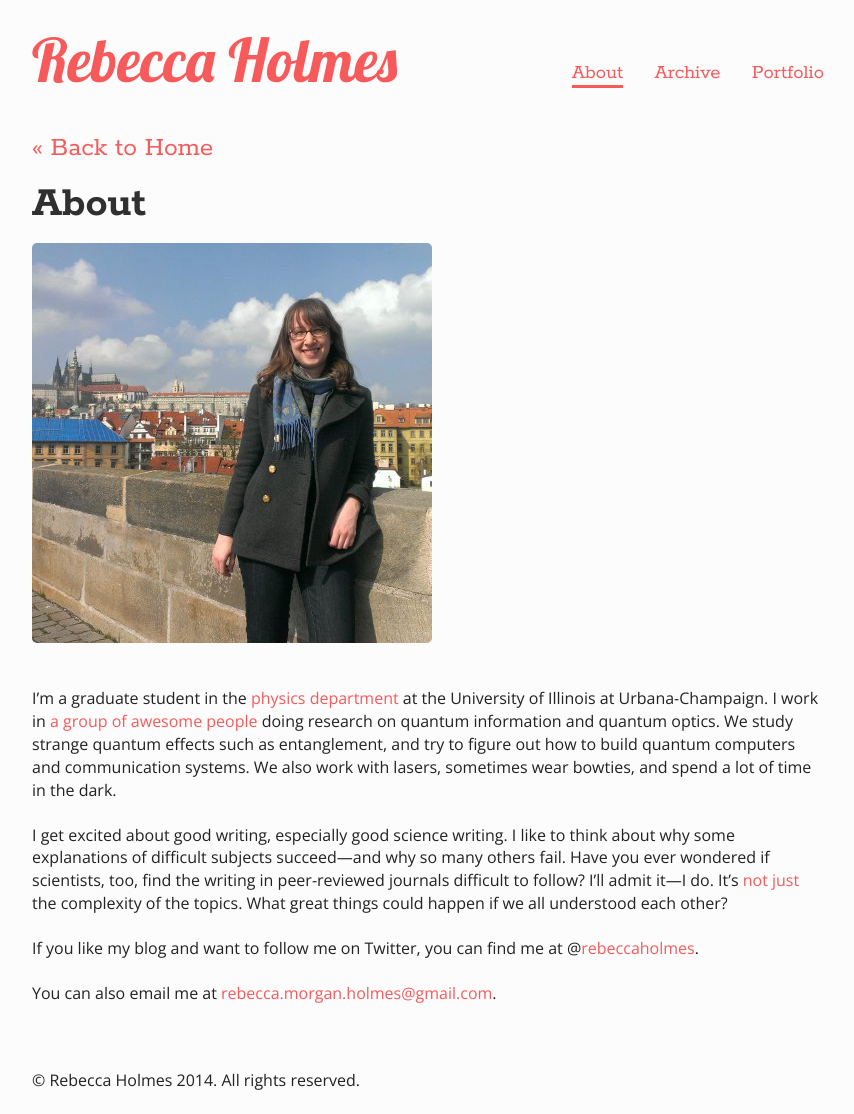
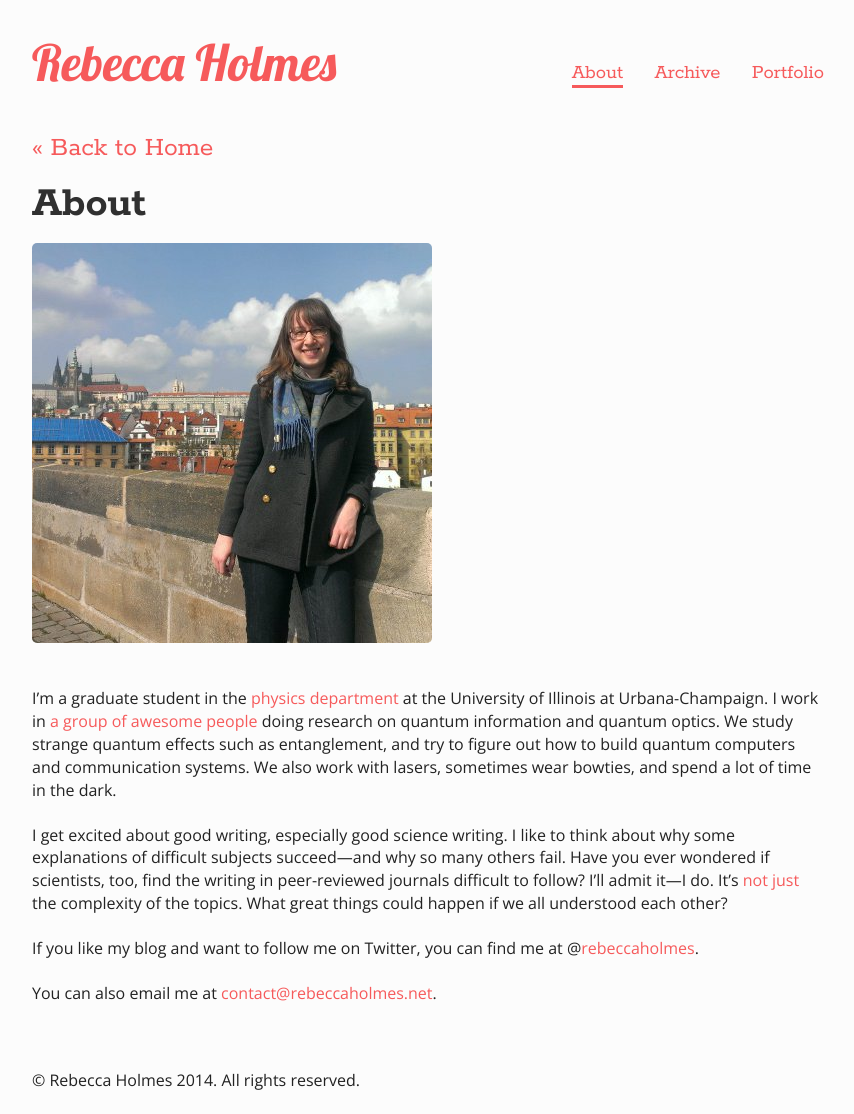
Before and after one commit to piscisvolans/piscisvolans.github.io, a Jekyll site: the page built from about.md, in a window 1280 px wide. Shown: the whole page, without its empty margins (212-1066 px from the left). Built offline with Jekyll 4.4.1, drawn with Linux system fonts in a browser that asks for light colours; Markdown is read by kramdown in place of the engine named in the settings.

Commit message:
Changed some typography

```diff
--- a/about.md
+++ b/about.md
@@ -12,4 +12,4 @@ I get excited about good writing, especially good science writing. I like to thi
 
 If you like my blog and want to follow me on Twitter, you can find me at @[rebeccaholmes](https://twitter.com/rebeccaholmes).
 
-You can also email me at [rebecca.morgan.holmes@gmail.com](rebecca.morgan.holmes@gmail.com).
+You can also email me at [contact@rebeccaholmes.net](mailto:contact@rebeccaholmes.net).
--- a/public/css/main.css
+++ b/public/css/main.css
@@ -52,7 +52,7 @@ h1, h2, h3, h4, h5, h6 {
   font-family:'Rokkitt',sans serif;
 /*   font-weight: bold; */
   line-height: 1.25;
-  color: #313131;
+  color: #6a6a6a;
 }
 h1 {
   font-size: 2rem;
@@ -265,8 +265,9 @@ tbody tr:nth-child(odd) th {
 .site-title {
   float:left;
   font-family:'Lobster';
-  font-size:60px;
+  font-size:50px;
   font-weight:normal;
+  margin-top:10px;
 }
 
 .masthead-title .pull-right {
```
